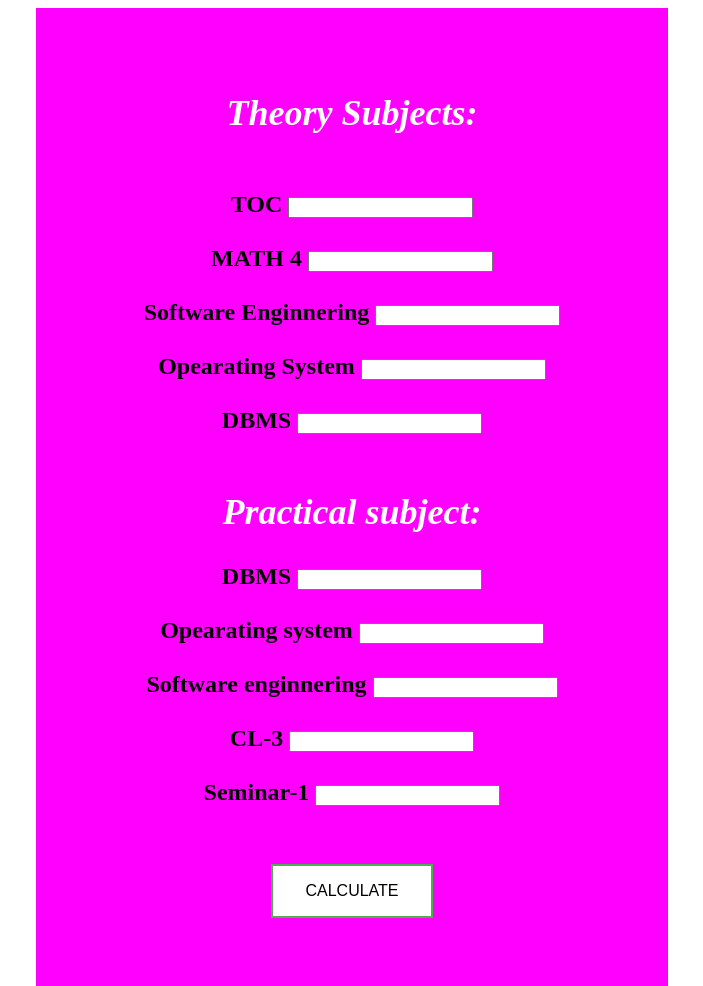
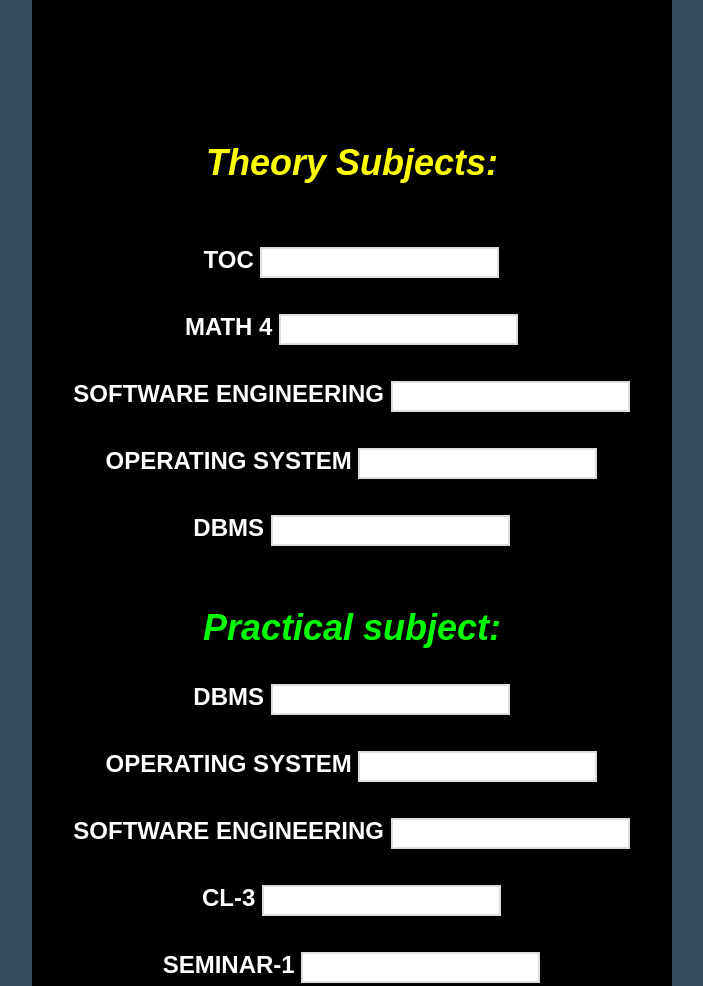
Before and after one commit to sahilsingh-jubbal/jubbal, a plain HTML site: page index.html in a window 1280 px wide. Shown: the top 986 px of the page, without its empty margins (288-991 px from the left). Drawn offline with Linux system fonts and the light colour scheme.

Commit message:
Update index.html

```diff
--- a/index.html
+++ b/index.html
@@ -1,15 +1,55 @@
 <html>
 <head>
+
 <style type="text/css">
-	div{
+	body{
+  margin: 0;
+  padding: 0;
+  font-family: sans-serif;
+  background: #34495e;
+}
+
+
+
+
+
+/*.box input[type = "text"]{
+  border:0;
+  background: none;
+  display: block;
+  margin: 20px auto;
+  text-align: center;
+  border: 2px solid #3498db;
+  padding: 14px 10px;
+  width: 200px;
+  outline: none;
+  color: white;
+  border-radius: 24px;
+  transition: 0.25s;
+}
+.box input[type = "text"]:focus{
+  width: 50px;
+  border-color: #2ecc71;
+}
+
+*/
+
+.box{
+  width: 50%;
+  height: 1200px;
+  background-color: black;
+
+}
+/*	div{
 		background-color:magenta;
 		height: 1200px;
 		width:50%;
 
-	}
+	}*/
+
 
 	#result{
-		background-color:blue;
+		background-color:saddlebrown;
 		text-align: center;
 		height: 100px;
 		width:100%;
@@ -18,7 +58,7 @@
 
 
 	.button {
-  background-color: #4CAF50; /* Green */
+ /* background-color: #4CAF50;
   border: none;
   color: white;
   padding: 16px 32px;
@@ -28,7 +68,23 @@
   font-size: 16px;
   margin: 4px 2px;
   transition-duration: 0.4s;
+  cursor: pointer;*/
+
+  border:0;
+  background: none;
+  display: block;
+  margin: 20px auto;
+  text-align: center;
+  border: 2px solid #2ecc71;
+  padding: 14px 40px;
+  outline: none;
+  color: white;
+  border-radius: 24px;
+  transition: 0.25s;
   cursor: pointer;
+
+
+
 }
 
 .button1 {
@@ -41,6 +97,36 @@
   background-color: #4CAF50;
   color: white;
 }
+
+
+
+input { font-size: 18px; }
+
+
+input[type=text], textarea {
+  -webkit-transition: all 0.30s ease-in-out;
+  -moz-transition: all 0.30s ease-in-out;
+  -ms-transition: all 0.30s ease-in-out;
+  -o-transition: all 0.30s ease-in-out;
+  outline: none;
+  padding: 3px 0px 3px 3px;
+  margin: 5px 1px 3px 0px;
+  border: 2px solid #DDDDDD;
+}
+
+input[type=text]:focus, textarea:focus {
+  box-shadow: 0 0 5px rgba(81, 203, 238, 1);
+  padding: 3px 0px 3px 3px;
+  margin: 5px 1px 3px 0px;
+  border: 5px solid rgba(81, 203, 238, 1);
+}
+
+/*input[type=text]:focus {
+  background-color: lightblue;
+}*/
+
+
+
 
 </style>
 </head>
@@ -631,25 +717,25 @@
 <h2 id="demo2">
 <center>
 
-<div>
-
+<div class=box>
+<br><br>
 <form name="myform">
 <br><br>
-<h2><font color="white"><b><i>Theory Subjects:</font></i></h2></b><br>
-<b><font color="black">
+<h2><font color="yellow"><b><i>Theory Subjects:</font></i></h2></b><br>
+<b><font color="white">
 TOC <input type="text" name="1st" id="text1" required="required"/><br><br>
 MATH 4 <input type="text"  name="2nd" id="text2" required="required"/><br><br>
-Software Enginnering <input type="text" name="3rd" id="text3" required="required"/><br><br>
-Opearating System <input type="text"  name="4th" id="text4" required="required"/><br><br>
+SOFTWARE ENGINEERING <input type="text" name="3rd" id="text3" required="required"/><br><br>
+OPERATING SYSTEM <input type="text"  name="4th" id="text4" required="required"/><br><br>
 DBMS <input type="text" name="5th" id="text5" required="required"/><br><br>
 </b></font>
-<b><font color="black">
-<h2><font color=white><b><i>Practical subject:</i></b></h2></font>
+<b><font color="white">
+<h2><font color=lime><b><i>Practical subject:</i></b></h2></font>
 DBMS <input type="text" name="7th" id="text7" required="required"/><br><br>
-Opearating system <input type="text"  name="8th" id="text8" required="required"/><br><br>
-Software enginnering <input type="text" name="9th" id="text9" required="required"/><br><br>
+OPERATING SYSTEM <input type="text"  name="8th" id="text8" required="required"/><br><br>
+SOFTWARE ENGINEERING <input type="text" name="9th" id="text9" required="required"/><br><br>
 CL-3 <input type="text"  name="6th" id="text6" required="required"/><br><br>
-Seminar-1 <input type="text"  name="10th" id="text10" required="required"/><br><br>
+SEMINAR-1 <input type="text"  name="10th" id="text10" required="required"/><br><br>
 </b></font>
 
 <br>
```
